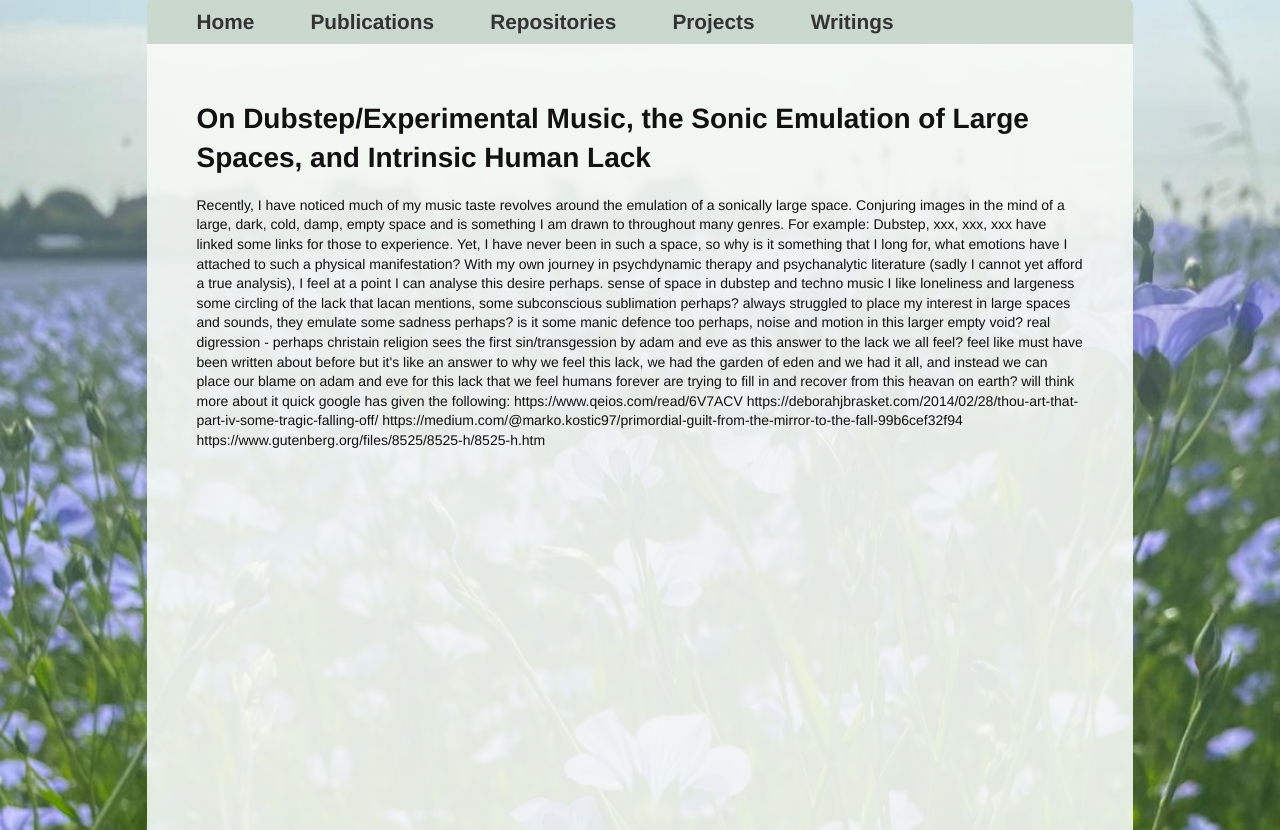
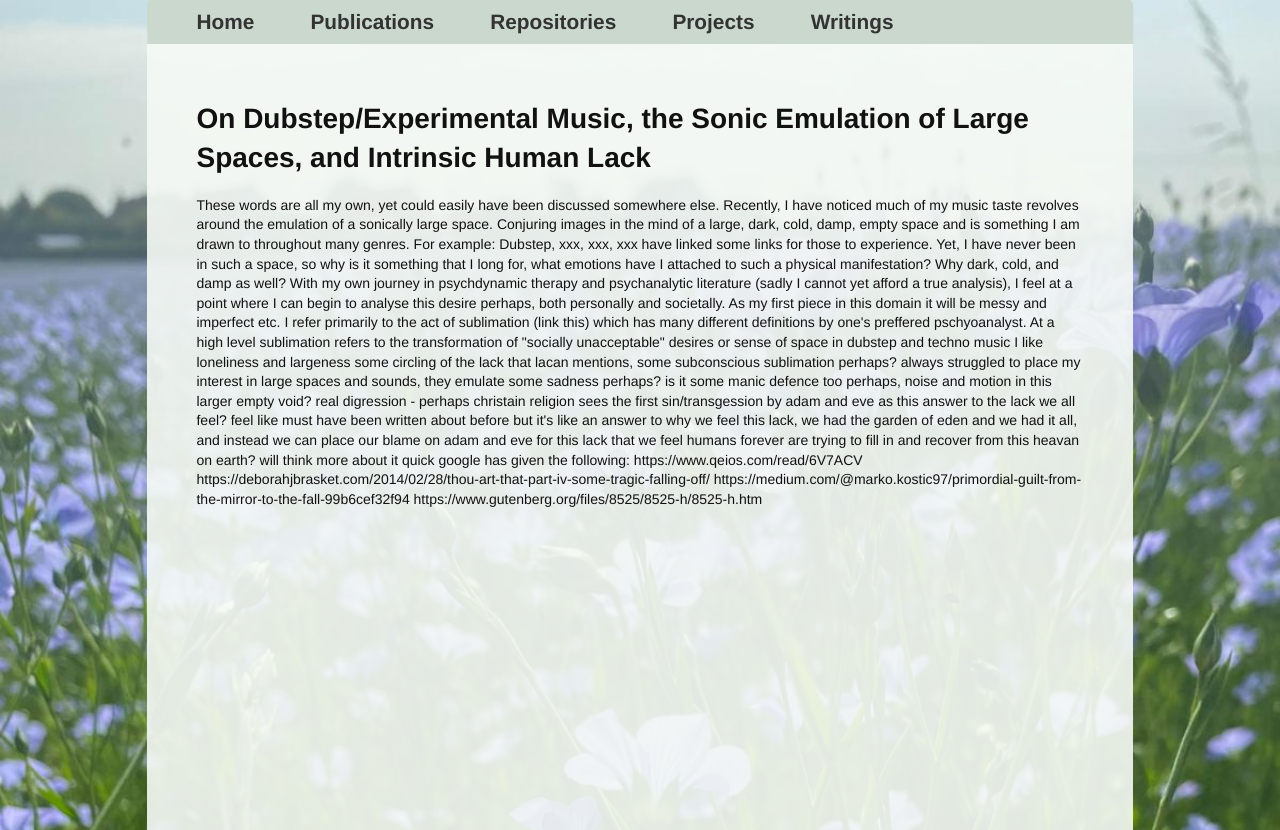
Before and after one commit to JamesRudd-Jones/JamesRudd-Jones.github.io, a React (Create React App) app: page /dubstep_lack in a window 1280 px wide. Built offline with nearby package versions, Linux system fonts and the light colour scheme.

Commit message:
writing more but got interrupted so not much

```diff
--- a/src/assets/writings/dubstep_lack/writing_page-dubstep_lack.js
+++ b/src/assets/writings/dubstep_lack/writing_page-dubstep_lack.js
@@ -11,19 +11,59 @@ const WritingPageDubstepLack = () => {
       <h1>On Dubstep/Experimental Music, the Sonic Emulation of Large Spaces, and Intrinsic Human Lack</h1>
 
       <FullWidth>
+        These words are all my own, yet could easily have been discussed somewhere else.
+
         Recently, I have noticed much of my music taste revolves around the emulation of a sonically large space.
         Conjuring images in the mind of a large, dark, cold, damp, empty space and is something I am drawn to throughout many genres.
         For example: Dubstep, xxx, xxx, xxx
         have linked some links for those to experience.
         Yet, I have never been in such a space, so why is it something that I long for, what emotions have I attached to such a physical manifestation?
+        Why dark, cold, and damp as well?
 
-        With my own journey in psychdynamic therapy and psychanalytic literature (sadly I cannot yet afford a true analysis), I feel at a point I can analyse this desire perhaps.
+        With my own journey in psychdynamic therapy and psychanalytic literature (sadly I cannot yet afford a true analysis), I feel at a point where I can begin to analyse this desire perhaps, both personally and societally.
+        As my first piece in this domain it will be messy and imperfect etc.
+
+        I refer primarily to the act of sublimation (link this) which has many different definitions by one's preffered pschyoanalyst.
+        At a high level sublimation refers to the transformation of "socially unacceptable" desires or
+
+
 
         sense of space in dubstep and techno music I like
         loneliness and largeness
         some circling of the lack that lacan mentions, some subconscious sublimation perhaps?
         always struggled to place my interest in large spaces and sounds, they emulate some sadness perhaps?
         is it some manic defence too perhaps, noise and motion in this larger empty void?
+
+
+
+
+
+
+
+
+
+
+
+
+
+
+
+
+
+
+
+
+
+
+
+
+
+
+
+
+
+
+
 
         real digression - perhaps christain religion sees the first sin/transgession by adam and eve as this answer to the lack we all feel?
         feel like must have been written about before
```
